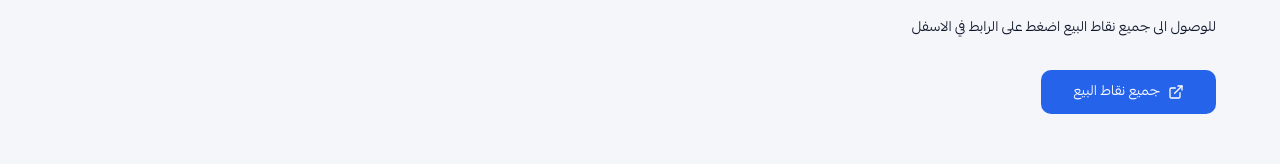
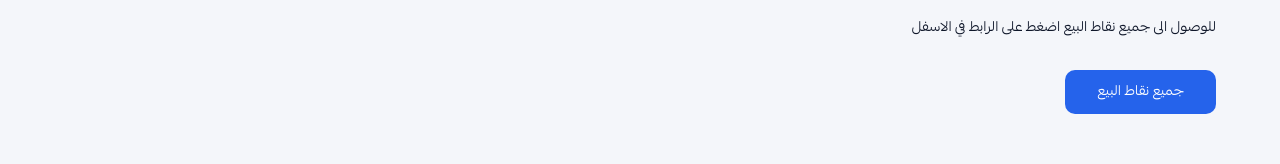
Before and after one commit to o-sallam/SpecialCarPoints, a Next.js app: page /sales-points-partners in a window 1280 px wide. Shown: the part 371-535 px from the top of the page. Built offline with nearby package versions, Linux system fonts and the light colour scheme; no server answers.

Commit message:
feat(partners): 'جميع نقاط البيع' CTA → internal home page
- the button now links to / (the app's sales-points locator) instead of the
  external Linktree; drops the external-link handling and icon

```diff
--- a/app/(public)/sales-points-partners/page.tsx
+++ b/app/(public)/sales-points-partners/page.tsx
@@ -1,6 +1,5 @@
 import type { Metadata } from 'next'
 import Link from 'next/link'
-import { ExternalLink } from 'lucide-react'
 import { Button } from '@/components/ui/button'
 
 export const metadata: Metadata = {
@@ -8,10 +7,6 @@ export const metadata: Metadata = {
   description:
     'منتجات Special Car الآن أقرب لك — أكثر من 20 مدينة وأكثر من 60 نقطة بيع معتمدة حول المملكة. اعثر على أقرب وكيل معتمد.',
 }
-
-// "للوصول الى جميع نقاط البيع اضغط على الرابط في الاسفل" — the store's
-// Linktree aggregates all authorized sales points (with VIP markers).
-const LOCATIONS_URL = 'https://linktr.ee/special.carsa1'
 
 export default function SalesPointsPartnersPage() {
   return (
@@ -40,15 +35,8 @@ export default function SalesPointsPartnersPage() {
       </p>
 
       <Button asChild size="lg" className="shadow-[var(--shadow-md)]">
-        <Link
-          href={LOCATIONS_URL}
-          target="_blank"
-          rel="noopener noreferrer"
-          aria-label="فتح جميع نقاط البيع في صفحة الروابط"
-        >
-          <ExternalLink aria-hidden className="h-4 w-4" />
-          جميع نقاط البيع
-        </Link>
+        {/* Internal link: the home page IS the sales-points locator. */}
+        <Link href="/">جميع نقاط البيع</Link>
       </Button>
     </div>
   )
```
